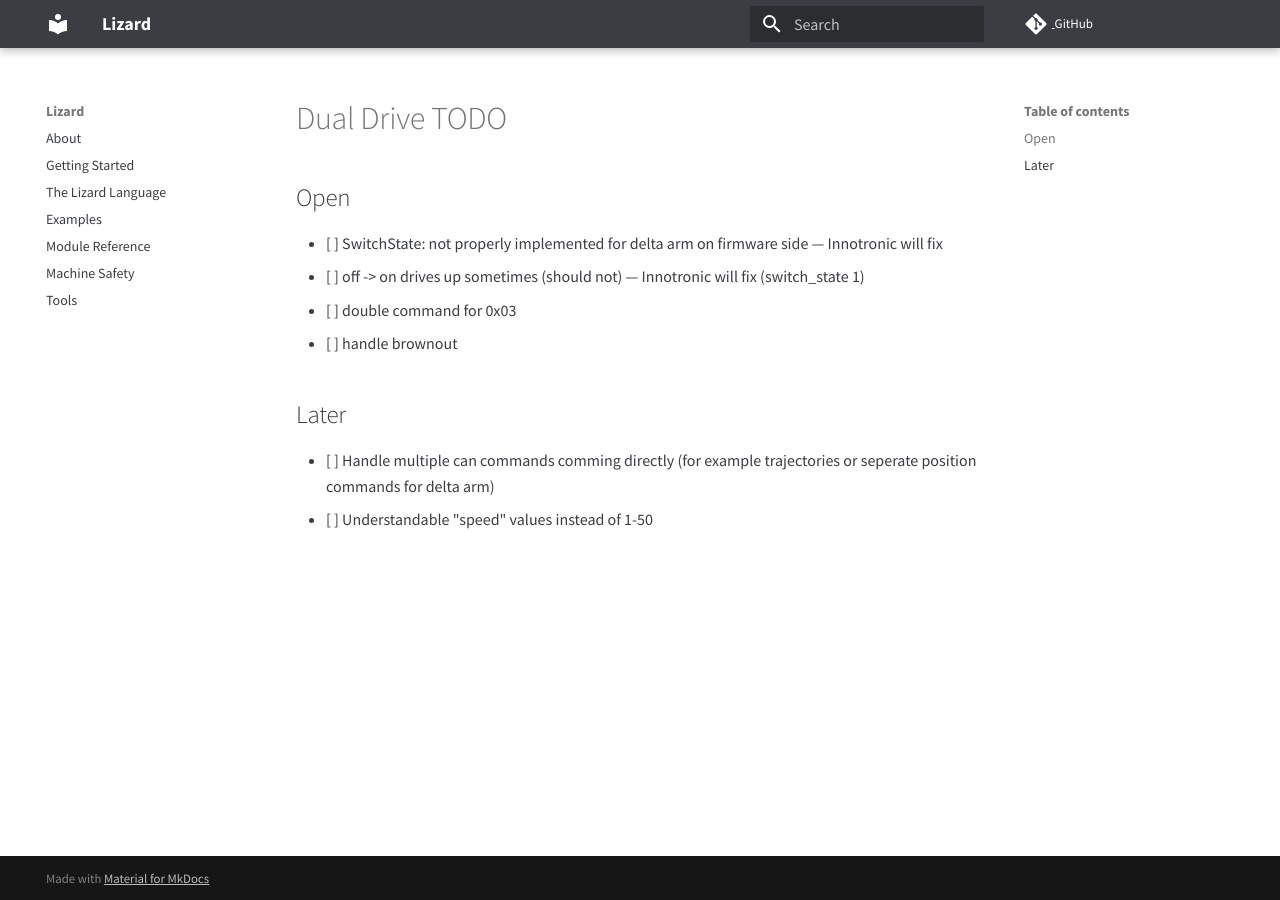
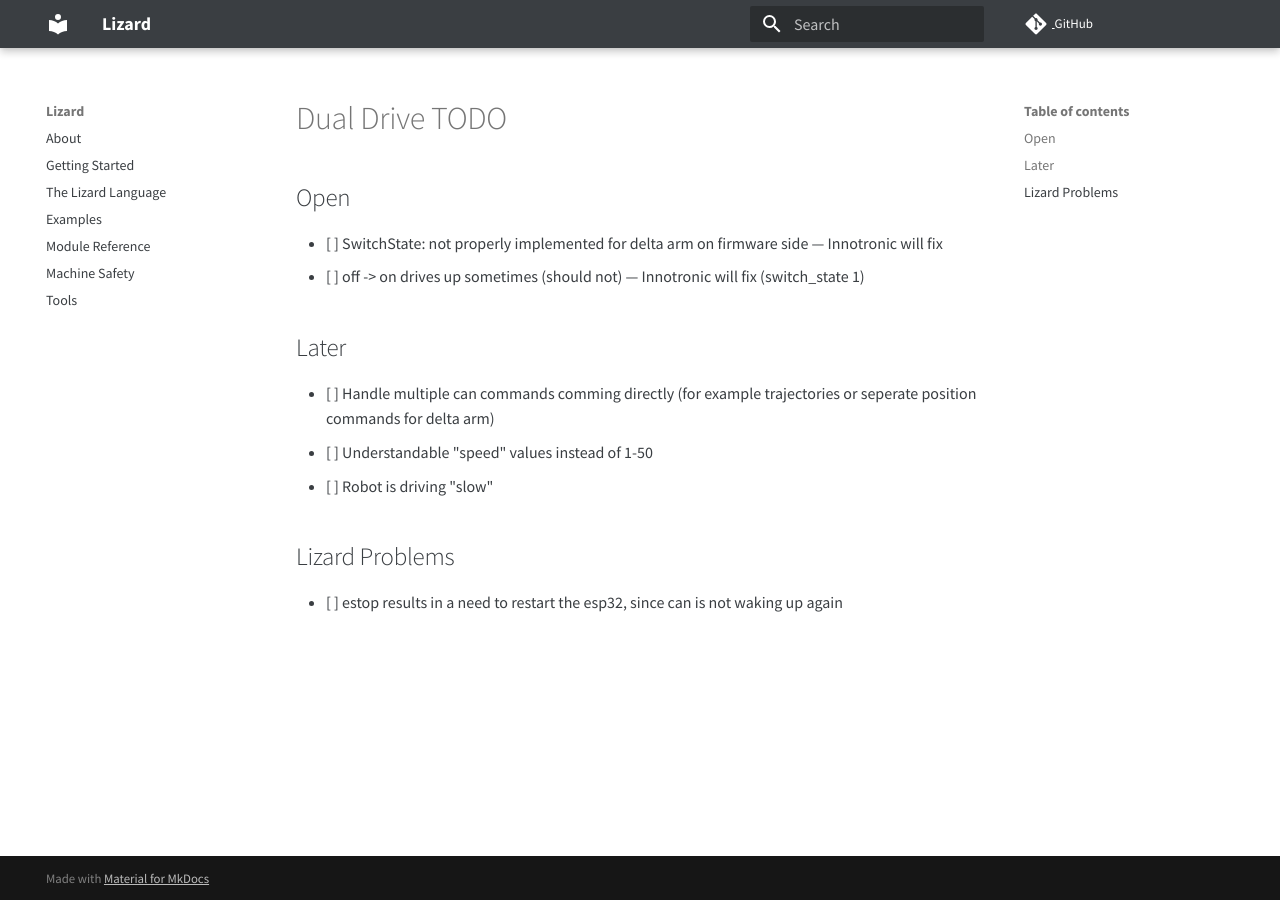
Before and after one commit to zauberzeug/lizard, an MkDocs documentation site: the page built from docs/dual_drive/dual_drive_todo.md, in a window 1280 px wide. Built offline with MkDocs 1.6.1 and Material for MkDocs 9.7.7, drawn with Linux system fonts in a browser that asks for light colours; comment, search, counter and statistics services are not loaded.

Commit message:
update todo

```diff
--- a/docs/dual_drive/dual_drive_todo.md
+++ b/docs/dual_drive/dual_drive_todo.md
@@ -4,10 +4,13 @@
 
 - [ ] SwitchState: not properly implemented for delta arm on firmware side — Innotronic will fix
 - [ ] off -> on drives up sometimes (should not) — Innotronic will fix (switch_state 1)
-- [ ] double command for 0x03
-- [ ] handle brownout
 
 ## Later
 
 - [ ] Handle multiple can commands comming directly (for example trajectories or seperate position commands for delta arm)
 - [ ] Understandable "speed" values instead of 1-50
+- [ ] Robot is driving "slow"
+
+## Lizard Problems
+
+- [ ] estop results in a need to restart the esp32, since can is not waking up again
```
